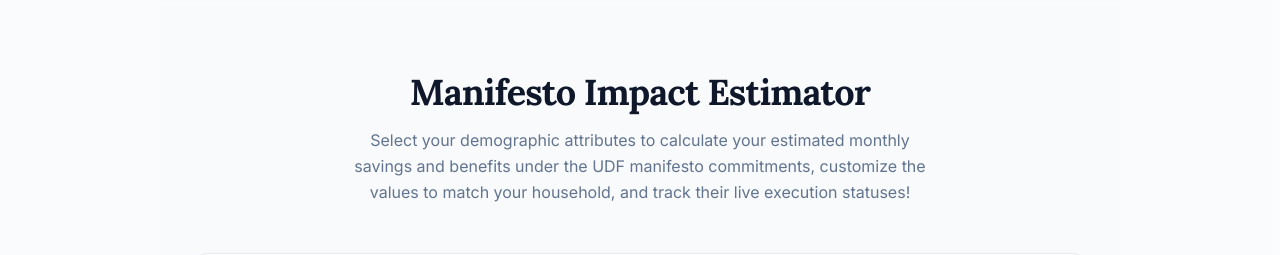
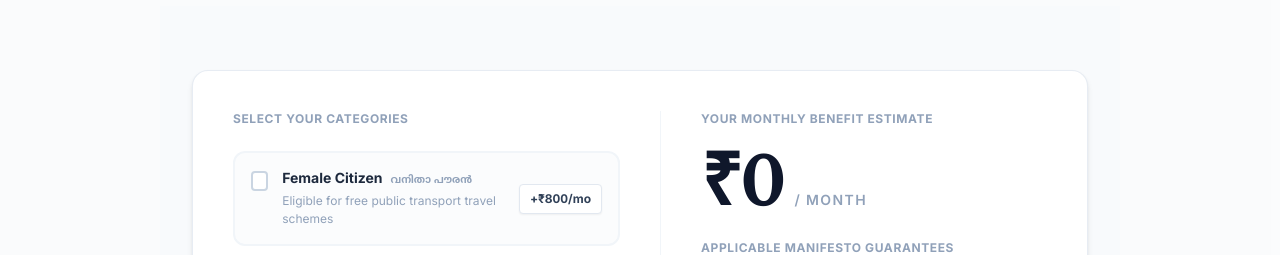
Before and after one commit to danyl-dnl/govt-promises, a Next.js app: page /impact in a window 1280 px wide. Shown: the part 356-611 px from the top of the page. Built offline with nearby package versions, Linux system fonts and the light colour scheme; no server answers.

Commit message:
style: remove redundant BenefitCalculator title block

```diff
--- a/components/home/BenefitCalculator.tsx
+++ b/components/home/BenefitCalculator.tsx
@@ -101,16 +101,6 @@
   return (
     <section className="py-16 bg-slate-50 border-b border-border transition-colors duration-300">
       <div className="container mx-auto px-4 md:px-8 max-w-5xl">
-
-        {/* Title */}
-        <div className="text-center max-w-2xl mx-auto mb-12">
-          <h2 className="font-display font-extrabold text-3xl md:text-4xl text-slate-900 tracking-tight leading-tight">
-            Manifesto Impact Estimator
-          </h2>
-          <p className="text-sm md:text-base text-slate-500 max-w-xl mx-auto mt-3 leading-relaxed">
-            Select your demographic attributes to calculate your estimated monthly savings and benefits under the UDF manifesto commitments, customize the values to match your household, and track their live execution statuses!
-          </p>
-        </div>
 
         {/* Bento Grid Panel */}
         <div className="bg-white rounded-2xl border border-slate-200/80 shadow-md p-6 md:p-10 grid grid-cols-1 md:grid-cols-12 gap-8 md:gap-10 transition-colors duration-300">
```
